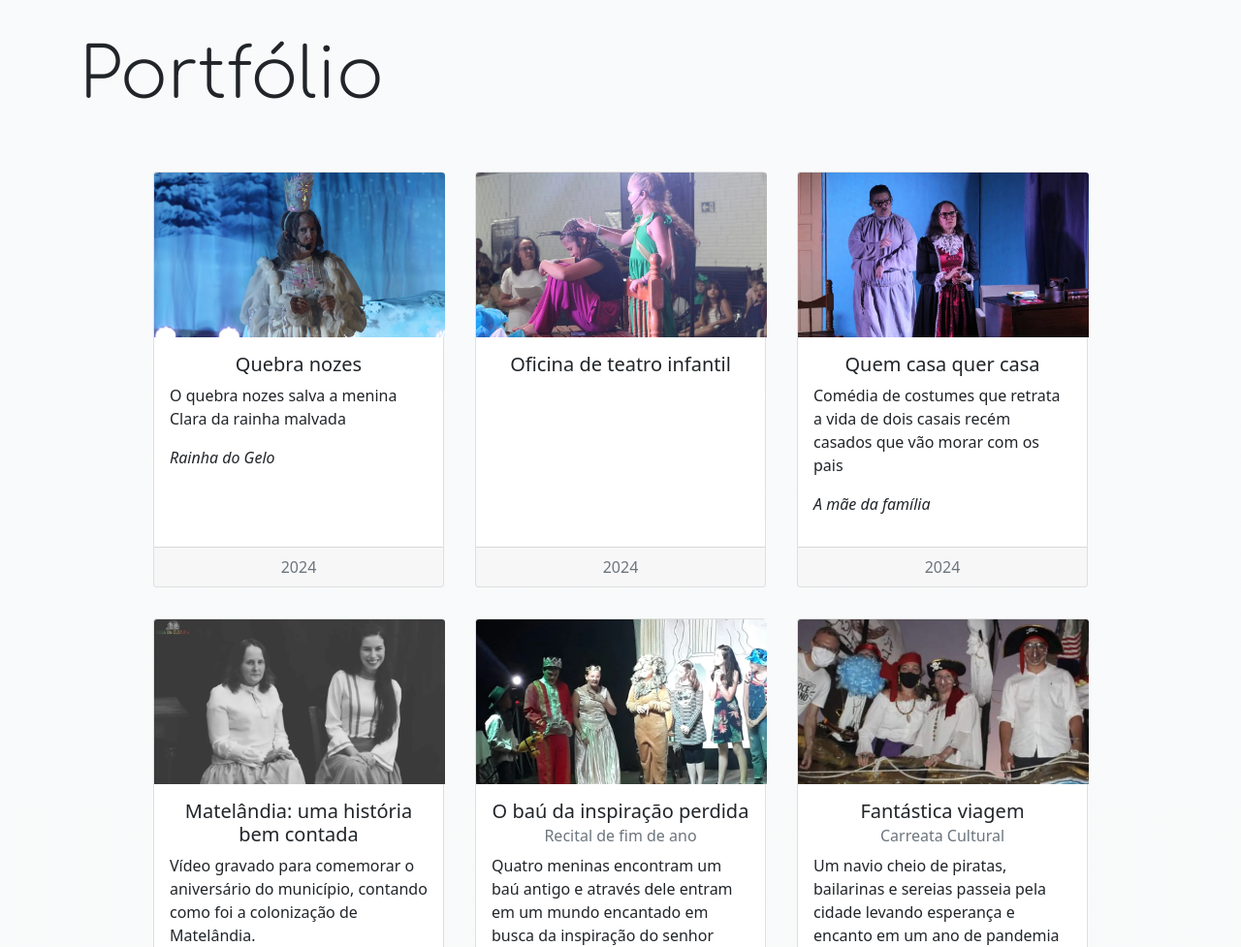
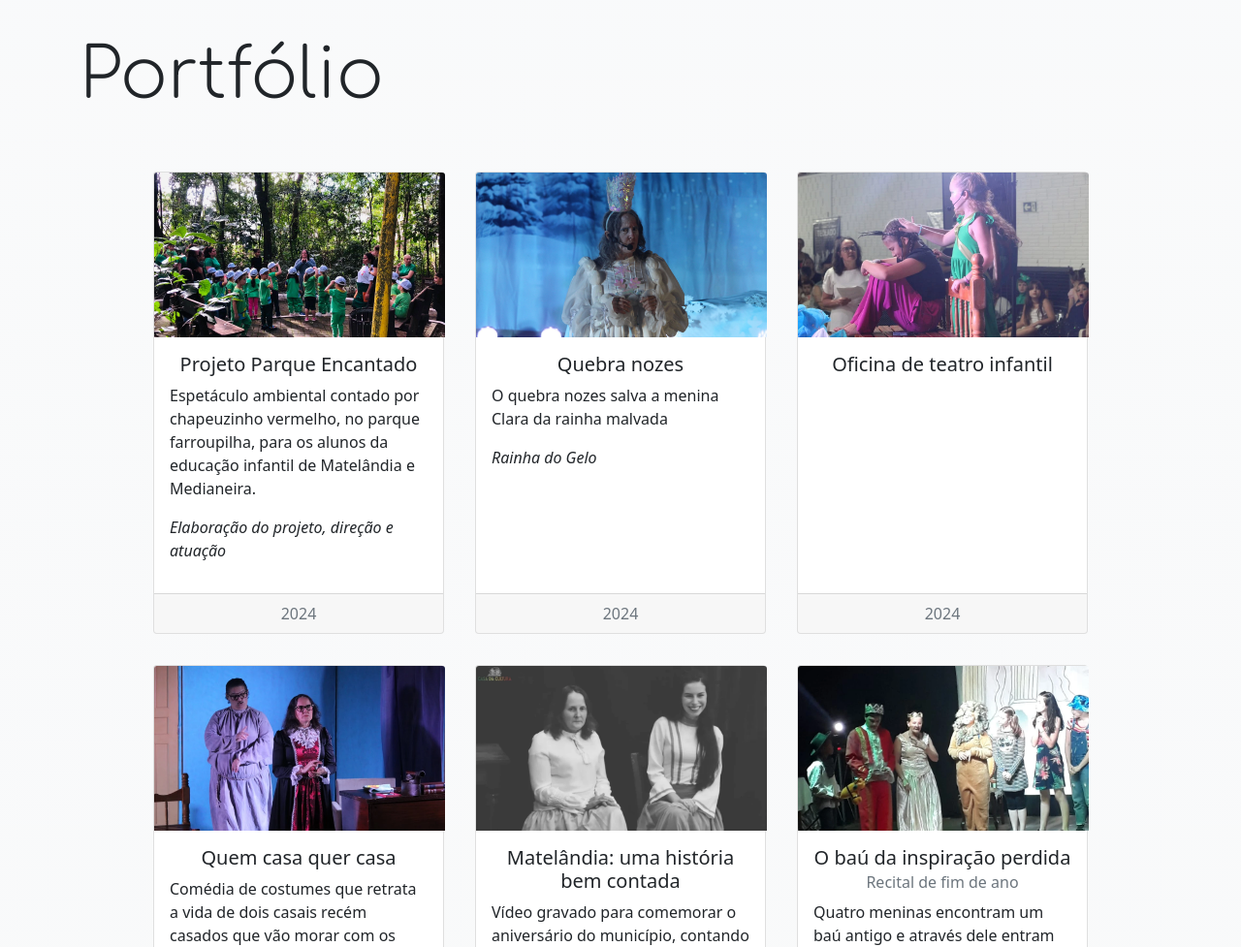
Before and after one commit to cavalodeaco/carmenfritsche, a plain HTML site: page index.html in a window 1280 px wide. Shown: the part 1603-2580 px from the top of the page at 97% size. Drawn offline with nearby package versions, Linux system fonts and the light colour scheme.

Commit message:
adiciona novo projeto "Parque Encantado" ao portfólio e inclui imagem correspondente

```diff
--- a/index.html
+++ b/index.html
@@ -116,6 +116,25 @@
       <div class="container">
         <h2 class="display-2 section-title text-start">Portfólio</h2>
         <div class="d-flex justify-content-center flex-wrap">
+          <article class="card work-card text-center">
+            <img
+              src="/img/works/parque.webp"
+              class="card-img-top"
+              alt="Projeto parque encantado"
+            />
+            <div class="card-body">
+              <h5 class="card-title">Projeto Parque Encantado</h5>
+              <div class="card-text text-start">
+                <p>
+                  Espetáculo ambiental contado por chapeuzinho
+                  vermelho, no parque farroupilha, para os alunos da educação
+                  infantil de Matelândia e Medianeira.
+                </p>
+                <p><em>Elaboração do projeto, direção e atuação</em></p>
+              </div>
+            </div>
+            <div class="card-footer text-muted">2024</div>
+          </article>
           <article class="card work-card text-center">
             <img
               src="/img/works/quebranozes.webp"
```
Also changed, not shown: img/works/parque.webp (added).
